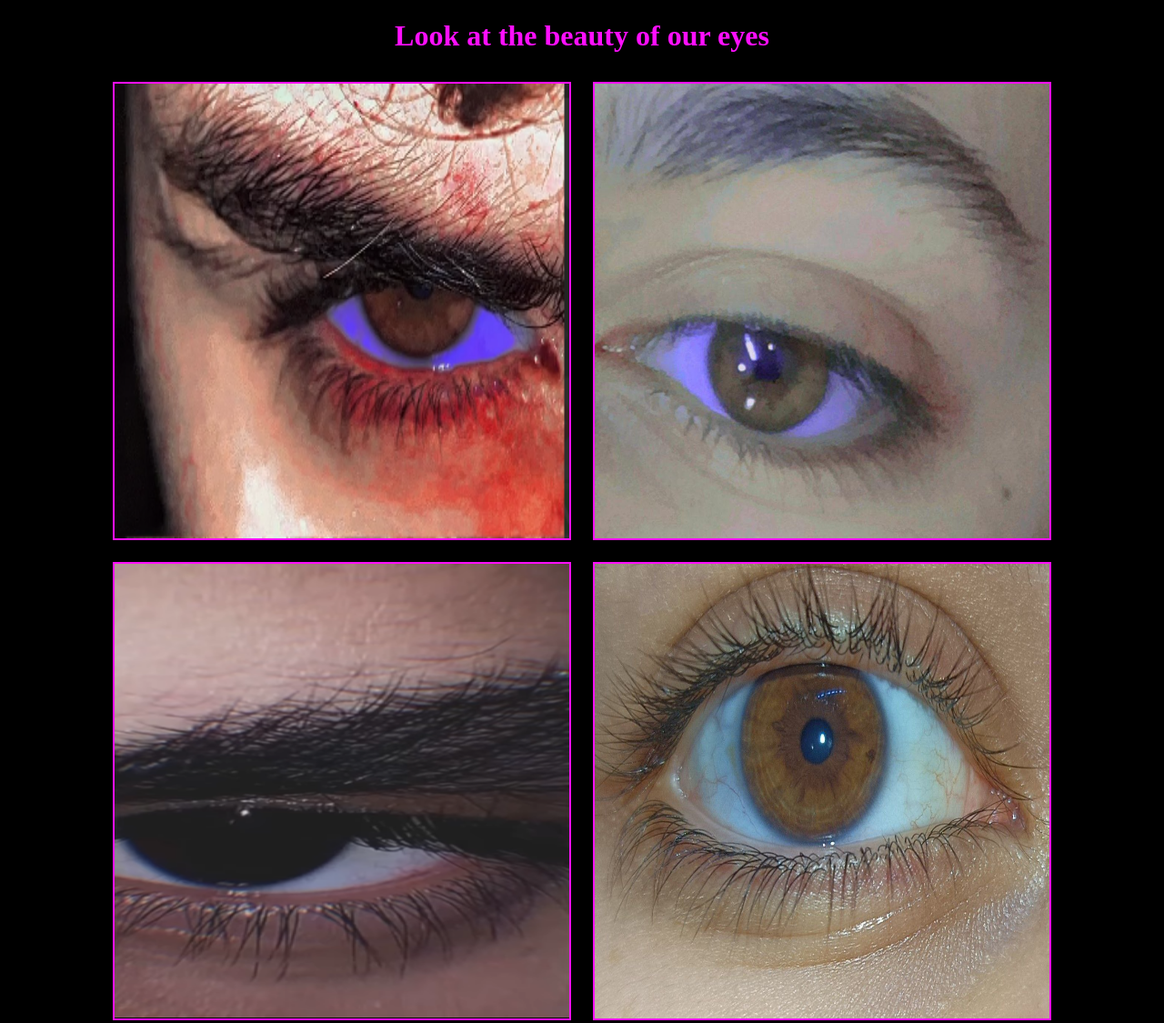
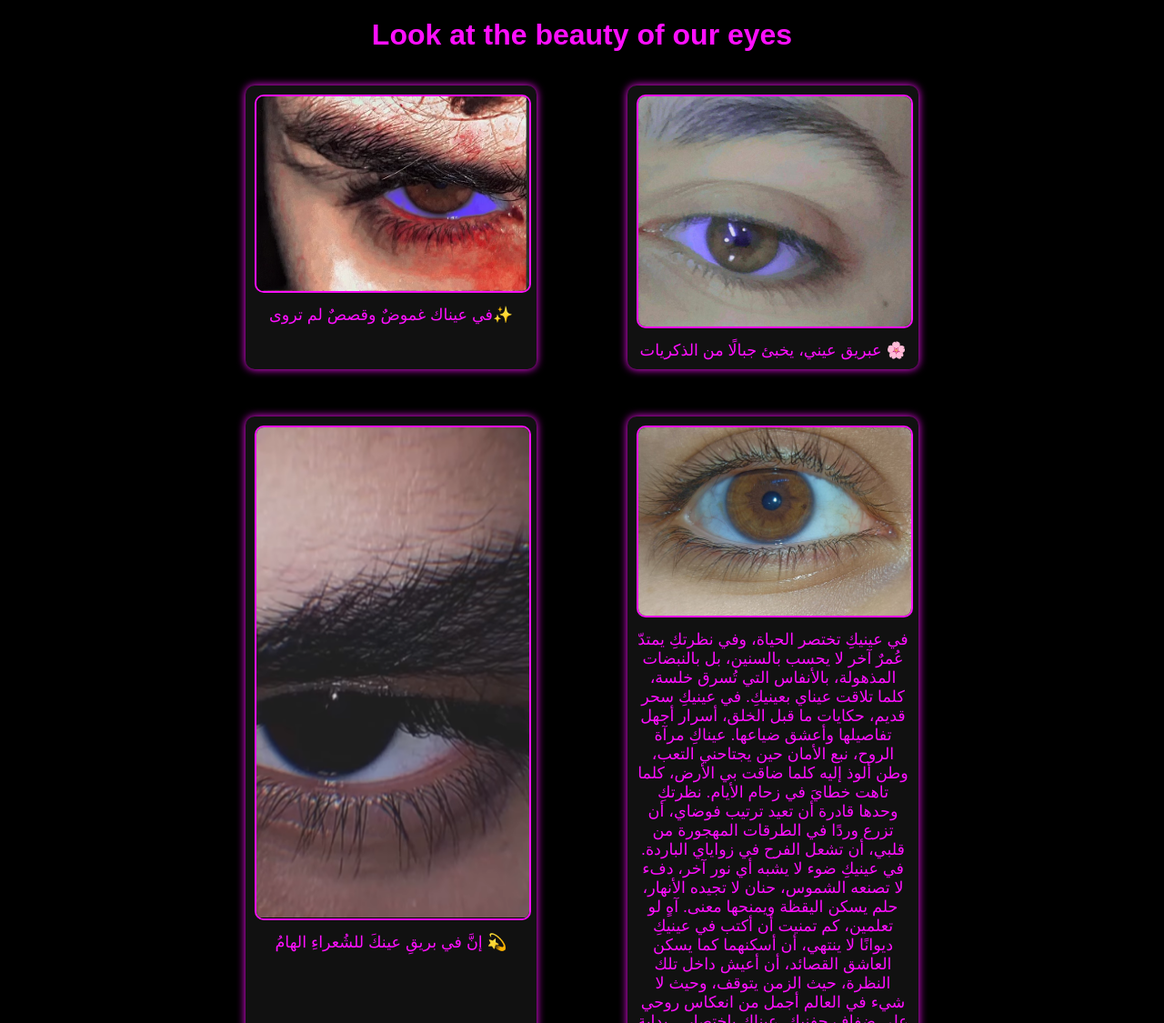
Before and after one commit to nezar2004/MY_EYES, a plain HTML site: page index.html in a window 1280 px wide. Shown: the top 1125 px of the page at 91% size. Drawn offline with Linux system fonts and the light colour scheme.

Commit message:
Update index.html

```diff
--- a/index.html
+++ b/index.html
@@ -3,33 +3,95 @@
 <head>
     <meta charset="UTF-8">
     <title>MY_EYES</title>
+    <meta name="viewport" content="width=device-width, initial-scale=1.0">
     <style>
         body {
             background-color: black;
-            text-align: center;
             color: #ff0fff;
-        }
-        p {
-            color: #ff0fff;
+            margin: 0;
+            padding: 0;
+            font-family: Arial, sans-serif;
             text-align: center;
         }
+        h1 {
+            margin-top: 20px;
+            font-size: 2em;
+        }
+        .row {
+            display: flex;
+            justify-content: center;
+            gap: 20px;
+            margin: 20px 0;
+            flex-wrap: nowrap;
+        }
+        .photo {
+            width: 300px;
+            background: #111;
+            padding: 10px;
+            border-radius: 10px;
+            box-shadow: 0 0 10px #ff0fff;
+        }
         img {
-            width: 500px;
-            height: 500px;
-            margin: 10px;
+            width: 100%;
+            height: auto;
+            border-radius: 10px;
             border: 2px solid #ff0fff;
+        }
+        figcaption {
+            margin-top: 10px;
+            font-size: 1.1em;
         }
     </style>
 </head>
 <body>
     <h1>Look at the beauty of our eyes</h1>
 
-    <img src="https://raw.githubusercontent.com/nezar2004/MY_EYES/main/Screenshot%202025-03-13%20001342.png" alt="1">
-    <img src="https://raw.githubusercontent.com/nezar2004/MY_EYES/main/photo_2025-04-26_11-45-19.jpg" alt="2">
-    <img src="https://raw.githubusercontent.com/nezar2004/MY_EYES/main/Screenshot%202025-04-26%20144504.png" alt="3">
-    <img src="https://raw.githubusercontent.com/nezar2004/MY_EYES/main/photo_2025-04-26_11-24-24.jpg" alt="4">
-    <img src="https://raw.githubusercontent.com/nezar2004/MY_EYES/main/Screenshot%202025-04-26%20144516.png" alt="5">
-    <img src="https://raw.githubusercontent.com/nezar2004/MY_EYES/main/photo_2025-04-26_11-22-52.jpg" alt="6">
+    <!-- الصف الأول -->
+    <div class="row">
+        <figure class="photo">
+            <img src="https://raw.githubusercontent.com/nezar2004/MY_EYES/main/Screenshot%202025-03-13%20001342.png" alt="1">
+            <figcaption>في عيناك غموضٌ وقصصٌ لم تروى✨</figcaption>
+        </figure>
+
+        <figure class="photo">
+            <img src="https://raw.githubusercontent.com/nezar2004/MY_EYES/main/photo_2025-04-26_11-45-19.jpg" alt="2">
+            <figcaption>عبريق عيني، يخبئ جبالًا من الذكريات 🌸</figcaption>
+        </figure>
+    </div>
+
+    <!-- الصف الثاني -->
+    <div class="row">
+        <figure class="photo">
+            <img src="https://raw.githubusercontent.com/nezar2004/MY_EYES/main/Screenshot%202025-04-26%20144504.png" alt="3">
+            <figcaption>إنَّ في بريقِ عينكَ  للشُعراءِ الهامُ 💫</figcaption>
+        </figure>
+
+        <figure class="photo">
+            <img src="https://raw.githubusercontent.com/nezar2004/MY_EYES/main/photo_2025-04-26_11-24-24.jpg" alt="4" height="100">
+            <figcaption>في عينيكِ تختصر الحياة، وفي نظرتكِ يمتدّ عُمرٌ آخر لا يحسب بالسنين، بل بالنبضات المذهولة، بالأنفاس التي تُسرق خلسة، كلما تلاقت عيناي بعينيكِ. في عينيكِ سحر قديم، حكايات ما قبل الخلق، أسرار أجهل تفاصيلها وأعشق ضياعها. عيناكِ مرآة الروح، نبع الأمان حين يجتاحني التعب، وطن ألوذ إليه كلما ضاقت بي الأرض، كلما تاهت خطايَ في زحام الأيام.
+
+نظرتكِ وحدها قادرة أن تعيد ترتيب فوضاي، أن تزرع وردًا في الطرقات المهجورة من قلبي، أن تشعل الفرح في زواياي الباردة. في عينيكِ ضوء لا يشبه أي نور آخر، دفء لا تصنعه الشموس، حنان لا تجيده الأنهار، حلم يسكن اليقظة ويمنحها معنى.
+
+آهٍ لو تعلمين، كم تمنيت أن أكتب في عينيكِ ديوانًا لا ينتهي، أن أسكنهما كما يسكن العاشق القصائد، أن أعيش داخل تلك النظرة، حيث الزمن يتوقف، وحيث لا شيء في العالم أجمل من انعكاس روحي على ضفاف جفنيكِ.
+
+عيناكِ باختصار... بداية كل شيء جميل في هذا الكون، ونهاية كل حزن عرفه قلبي يومًا 🔮</figcaption>
+        </figure>
+    </div>
+
+    <!-- الصف الثالث -->
+    <div class="row">
+        <figure class="photo">
+            <img src="https://raw.githubusercontent.com/nezar2004/MY_EYES/main/Screenshot%202025-04-26%20144516.png" alt="5">
+            <figcaption>لون عيناك اسكرني ،فهل من شفاءٍ لسكراتي 💖</figcaption>
+        </figure>
+
+        <figure class="photo">
+            <img src="https://raw.githubusercontent.com/nezar2004/MY_EYES/main/photo_2025-04-26_11-22-52.jpg" alt="6">
+            <figcaption>في عينيكِ يشرق الصباح، حتى لو كانت الدنيا ملبدة بالغيوم. في عينيكِ دفء الشمس حين تعانق الأفق، وهدوء البحر حين يحتضن الشاطئ. لون عينيكِ يحكي قصصًا لم تُكتب بعد، وأسرارًا يهمس بها الليل للنجوم. كلما نظرتُ إليكِ، شعرت أن الكون كله قد توقف عن الدوران ليمنحني لحظة تأمل في هذا الجمال الطاهر، في هذا السحر العفوي الذي يختبئ بين رموشكِ.
+
+عيناكِ، يا أجمل من كل وصف، تحملان في عمقهما وعدًا بالأمان، همسة حب لا تنتهي، وحلمًا كنت أبحث عنه بين وجوه العالم ولم أجده إلا فيكِ. يكفي أن أنظر إليكِ حتى أنسى العالم بمن فيه، وأكتفي بكِ، وبجمالٍ لا تملكه سواكِ🌟</figcaption>
+        </figure>
+    </div>
 
 </body>
 </html>
```
